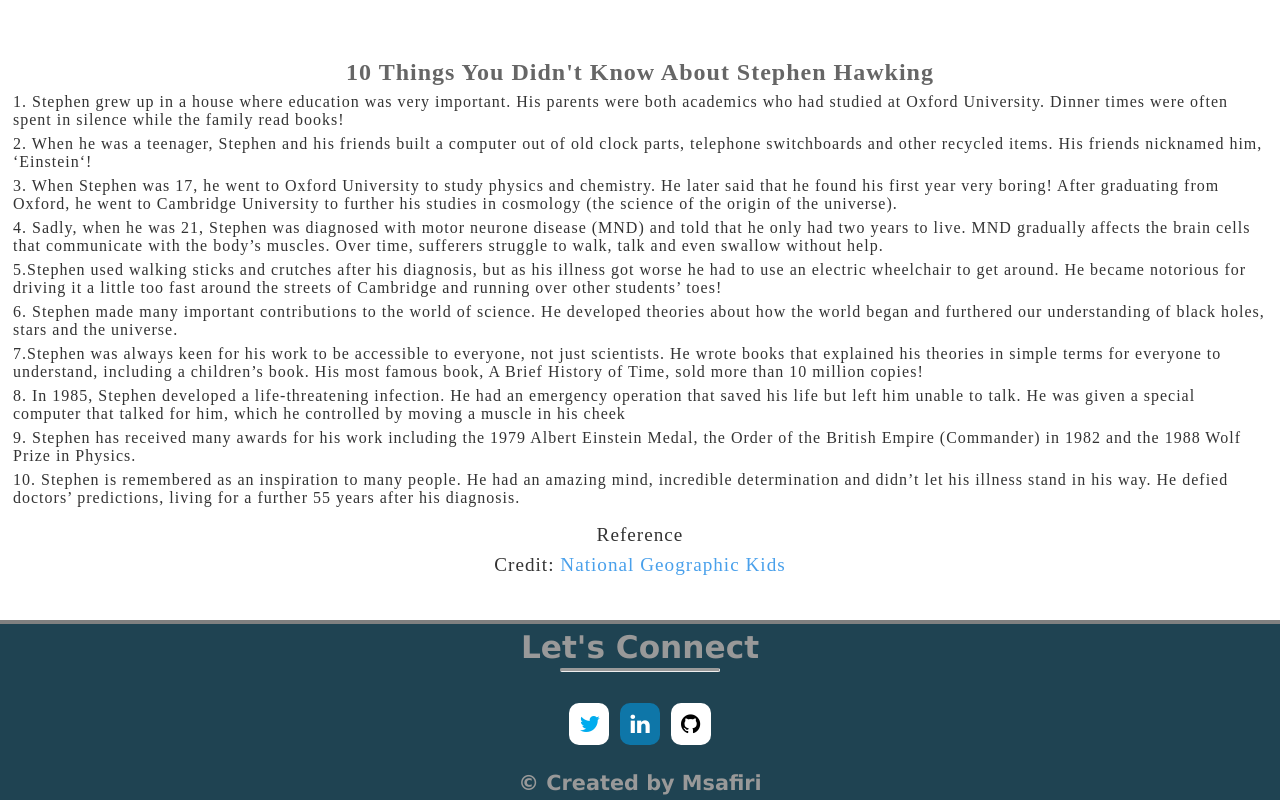
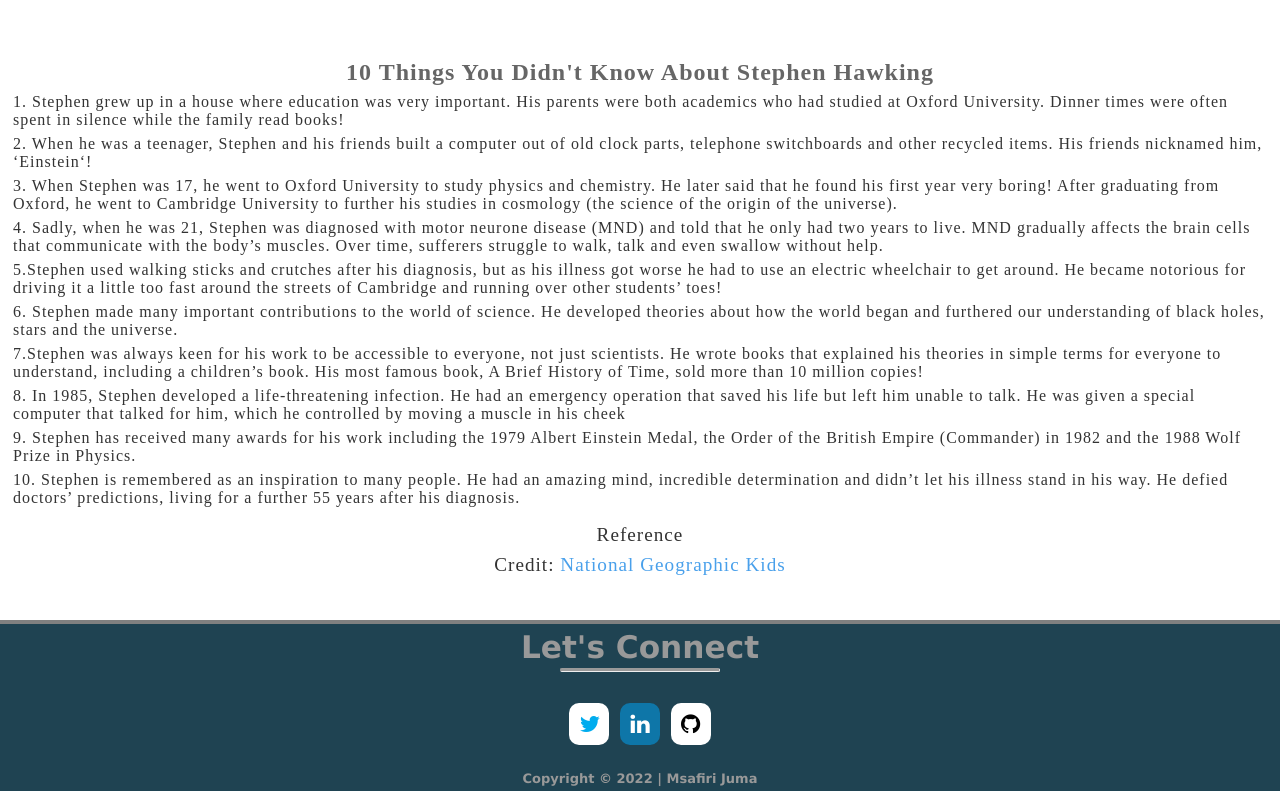
Before and after one commit to msafirijuma/tribute-website, a plain HTML site: page heroes/hawking.html in a window 1280 px wide. Shown: the part 1458-2258 px from the top of the page. Drawn offline with Linux system fonts and the light colour scheme.

Commit message:
update copyright for both html files

```diff
--- a/heroes/hawking.html
+++ b/heroes/hawking.html
@@ -130,7 +130,13 @@
                 <li class="list-item"><a href="https://github.com/msafirijuma" class="link fa fa-github" target="_blank"></a>
                 </li>
             </ul><br>
-            <h4>&copy; Created by Msafiri</h4>
+            <h4 class="copyright">Copyright &copy;
+                <script>
+                    var year = new Date();
+                    document.write(year.getFullYear())
+                </script>
+                | Msafiri Juma
+            </h4>
         </footer>
     </body>
 
```
Also changed, not shown: heroes/einstein.html (+7 -1 lines), heroes/faraday.html (+7 -1 lines), heroes/jobs.html (+7 -1 lines), heroes/newton.html (+7 -1 lines), index.html (+6 -5 lines).
